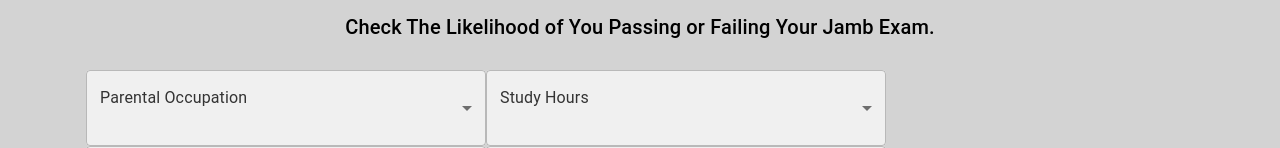
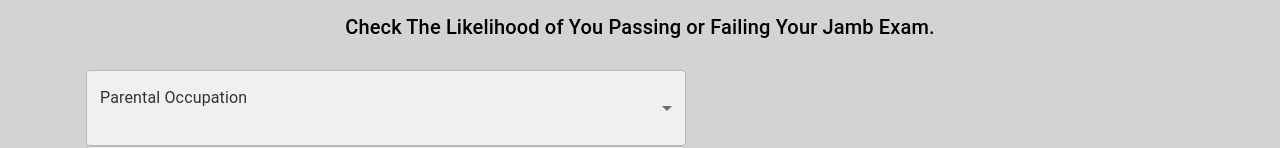
Before and after one commit to Saheed388/DataThonRepo, a React (Vite) app: page / in a window 1280 px wide. Shown: the part 804-952 px from the top of the page. Built offline with nearby package versions, Linux system fonts and the light colour scheme.

Commit message:
first commit

```diff
--- a/src/App.css
+++ b/src/App.css
@@ -46,13 +46,7 @@
   padding: 20px;
 }
 
-.custom-dropdown {
-  width: 100%; /* Full width for responsiveness */
-  max-width: 400px; /* Maximum width */
-  margin: 20px auto; /* Increased margin for more space around the dropdown */
-  border-radius: 20px;
-  border: #f5ba13 5px solid;
-}
+
 
 /* Add padding to each dropdown for inner spacing */
 .custom-dropdown .MuiSelect-root {
@@ -107,10 +101,11 @@
 
 .custom-dropdown {
   width: 100%; /* Full width for responsiveness */
-  max-width: 400px; /* Maximum width */
+  max-width: 600px; /* Maximum width */
   border-radius: 20px; /* Rounded corners */
   border: #f5ba13 5px solid; /* Dropdown border */
 }
+
 
 /* Additional styles as needed */
 
```
